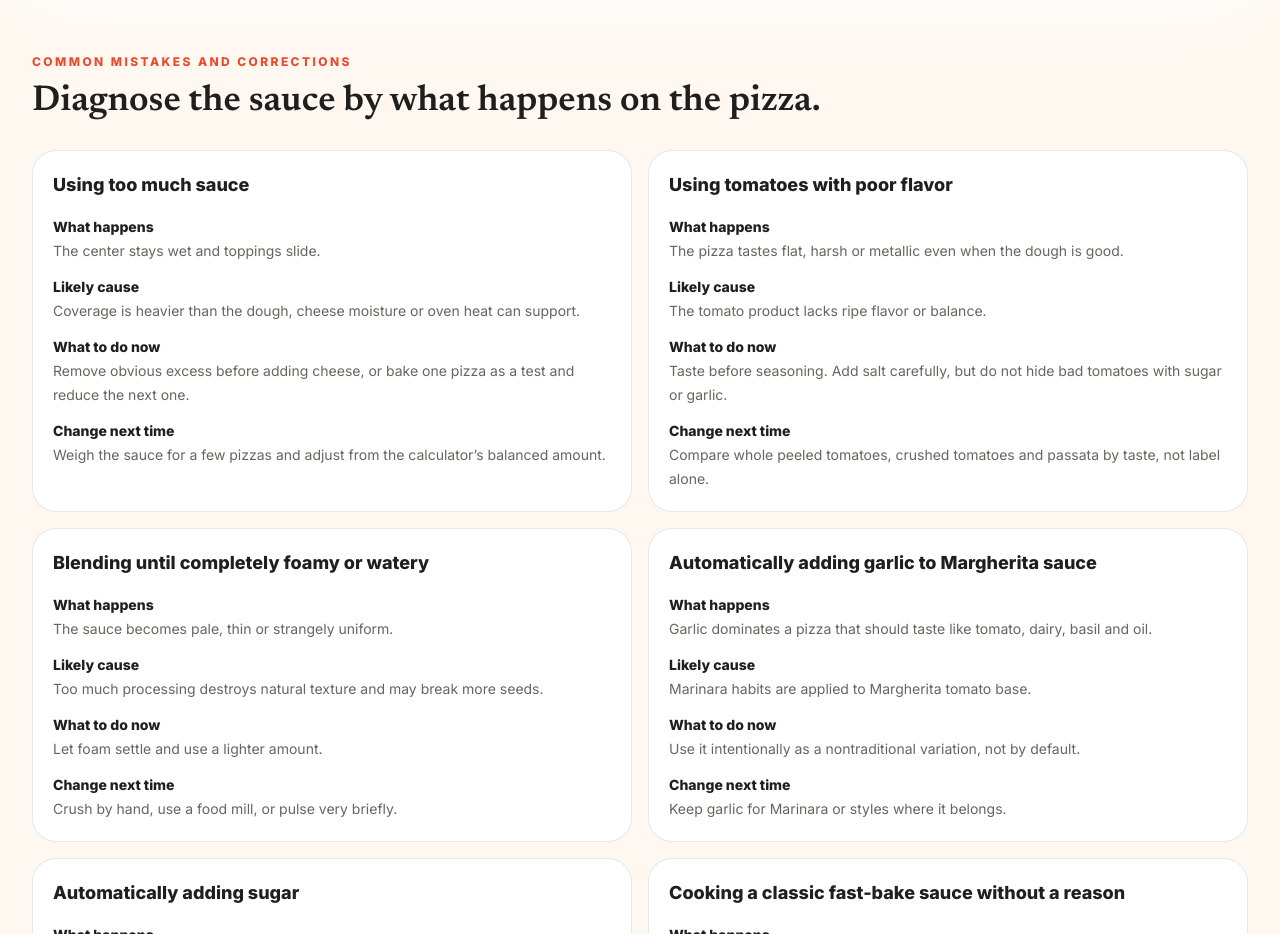
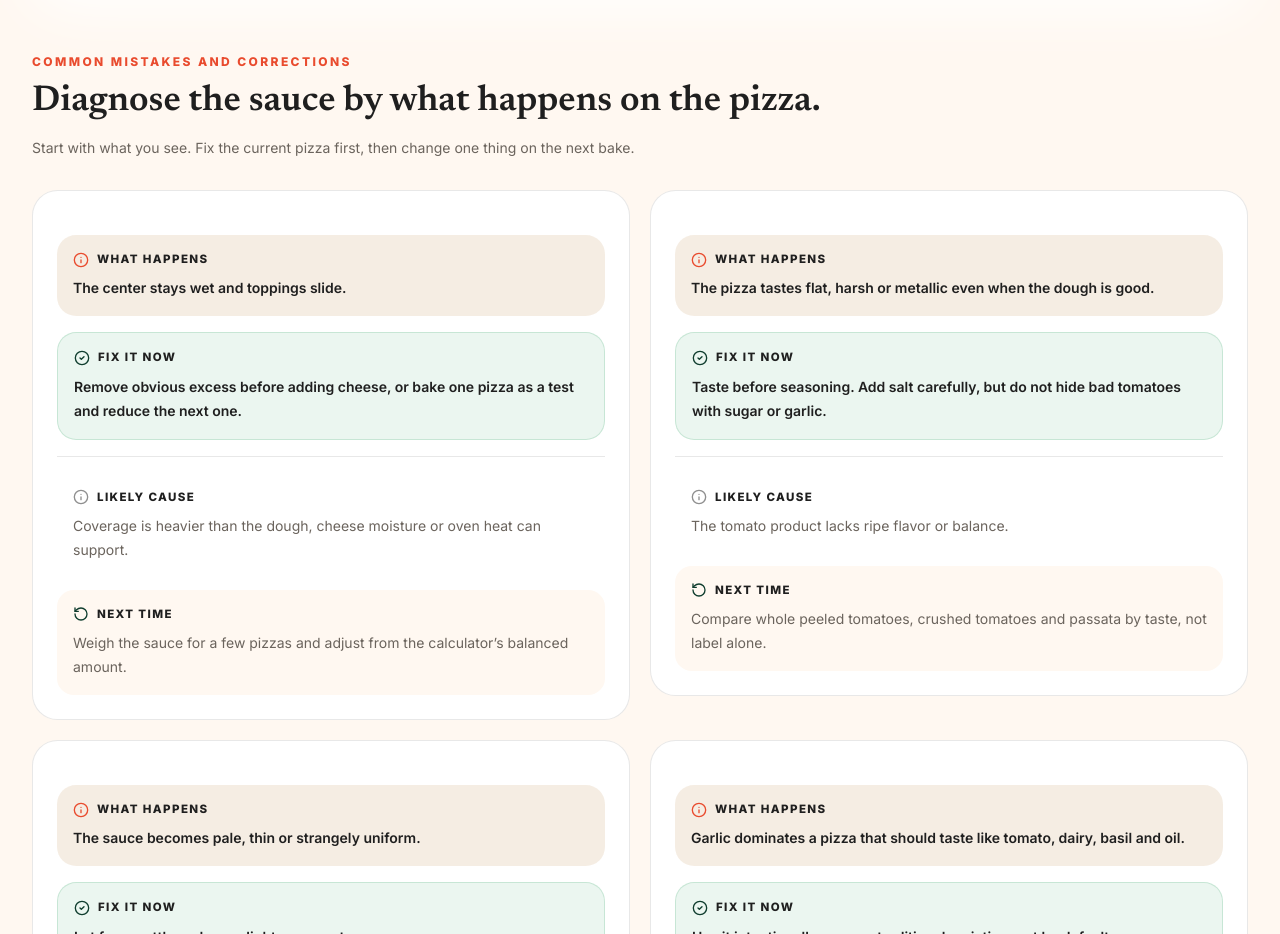
Before and after one commit to maraforver-lab/Pizza, a Next.js app: page /sauce in a window 1280 px wide. Shown: the part 6680-7614 px from the top of the page. Built offline with nearby package versions, Linux system fonts and the light colour scheme; no server answers.

Commit message:
Patch 357: Improve Sauce mistake-card readability

```diff
--- a/app/sauce/page.tsx
+++ b/app/sauce/page.tsx
@@ -5,6 +5,7 @@ import SiteFooter from "@/components/SiteFooter";
 import { DoughToolsIcon, type DoughToolsIconName } from "@/components/icons";
 import { LearningBreadcrumbs } from "@/components/learning/RelatedLearning";
 import SauceCalculator from "@/components/sauce/SauceCalculator";
+import SauceMistakeCard from "@/components/sauce/SauceMistakeCard";
 
 export const metadata: Metadata = {
   title: "Pizza Sauce Guide and Calculator | DoughTools",
@@ -413,17 +414,19 @@ export default function SaucePage() {
           <h2 id="mistakes-title" className="mt-3 font-display text-4xl font-semibold">
             Diagnose the sauce by what happens on the pizza.
           </h2>
-          <div className="mt-7 grid gap-4 lg:grid-cols-2">
+          <p className="mt-3 max-w-2xl text-sm leading-7 text-muted">
+            Start with what you see. Fix the current pizza first, then change one thing on the next bake.
+          </p>
+          <div className="mt-7 grid items-start gap-5 lg:grid-cols-2">
             {mistakes.map((mistake) => (
-              <article key={mistake.title} className="rounded-[1.5rem] border border-ink/10 bg-card p-5 shadow-soft">
-                <h3 className="text-lg font-extrabold">{mistake.title}</h3>
-                <dl className="mt-4 grid gap-3 text-sm leading-6 text-muted">
-                  <div><dt className="font-extrabold text-ink">What happens</dt><dd>{mistake.happens}</dd></div>
-                  <div><dt className="font-extrabold text-ink">Likely cause</dt><dd>{mistake.cause}</dd></div>
-                  <div><dt className="font-extrabold text-ink">What to do now</dt><dd>{mistake.now}</dd></div>
-                  <div><dt className="font-extrabold text-ink">Change next time</dt><dd>{mistake.next}</dd></div>
-                </dl>
-              </article>
+              <SauceMistakeCard
+                key={mistake.title}
+                title={mistake.title}
+                symptom={mistake.happens}
+                fixNow={mistake.now}
+                cause={mistake.cause}
+                nextTime={mistake.next}
+              />
             ))}
           </div>
           <Link href="/guide/pizza-troubleshooting" className="mt-5 inline-flex min-h-12 items-center justify-center rounded-full bg-ink px-5 text-sm font-extrabold text-white shadow-soft transition hover:-translate-y-0.5 hover:bg-forest">
--- /dev/null
+++ b/components/sauce/SauceMistakeCard.tsx
@@ -0,0 +1,98 @@
+"use client";
+
+import { useId, useState } from "react";
+import { DoughToolsIcon } from "@/components/icons";
+
+export type SauceMistakeCardProps = {
+  cause: string;
+  fixNow: string;
+  nextTime: string;
+  symptom: string;
+  title: string;
+};
+
+function Label({ children }: { children: string }) {
+  return <span className="text-[0.72rem] font-extrabold uppercase tracking-[.12em] text-ink/54">{children}</span>;
+}
+
+export default function SauceMistakeCard({ cause, fixNow, nextTime, symptom, title }: SauceMistakeCardProps) {
+  const [expanded, setExpanded] = useState(false);
+  const detailsId = useId();
+
+  return (
+    <article className="rounded-[1.6rem] border border-ink/10 bg-card p-5 shadow-soft sm:p-6">
+      <header className="flex items-start gap-3">
+        <span className="grid h-10 w-10 shrink-0 place-items-center rounded-2xl bg-tomato/10 text-tomato" aria-hidden="true">
+          <DoughToolsIcon name="warning" size={20} />
+        </span>
+        <div className="min-w-0">
+          <h3 className="text-xl font-extrabold leading-tight text-ink">{title}</h3>
+        </div>
+      </header>
+
+      <div className="mt-5 space-y-4">
+        <section className="rounded-[1.2rem] bg-flour/70 p-4" aria-label={`What happens: ${title}`}>
+          <div className="flex items-center gap-2">
+            <DoughToolsIcon name="information" size={16} className="text-tomato" />
+            <Label>What happens</Label>
+          </div>
+          <p className="mt-2 text-sm font-semibold leading-6 text-ink/76">{symptom}</p>
+        </section>
+
+        <section className="rounded-[1.2rem] border border-basil/20 bg-basil/10 p-4" aria-label={`Fix it now: ${title}`}>
+          <div className="flex items-center gap-2">
+            <DoughToolsIcon name="success" size={16} className="text-forest" />
+            <Label>Fix it now</Label>
+          </div>
+          <p className="mt-2 text-sm font-semibold leading-6 text-ink">{fixNow}</p>
+        </section>
+
+        <div className="hidden border-t border-ink/10 pt-4 lg:grid lg:gap-3">
+          <section className="rounded-[1.05rem] bg-white/70 p-4" aria-label={`Likely cause: ${title}`}>
+            <div className="flex items-center gap-2">
+              <DoughToolsIcon name="information" size={16} className="text-ink/50" />
+              <Label>Likely cause</Label>
+            </div>
+            <p className="mt-2 text-sm leading-6 text-muted">{cause}</p>
+          </section>
+          <section className="rounded-[1.05rem] bg-warm-background p-4" aria-label={`Next time: ${title}`}>
+            <div className="flex items-center gap-2">
+              <DoughToolsIcon name="restore" size={16} className="text-forest" />
+              <Label>Next time</Label>
+            </div>
+            <p className="mt-2 text-sm leading-6 text-muted">{nextTime}</p>
+          </section>
+        </div>
+
+        <div className="lg:hidden">
+          <button
+            type="button"
+            aria-expanded={expanded}
+            aria-controls={detailsId}
+            onClick={() => setExpanded((value) => !value)}
+            className="flex min-h-12 w-full items-center justify-between gap-3 rounded-[1.1rem] border border-ink/10 bg-white px-4 py-3 text-left text-sm font-extrabold text-ink transition hover:border-tomato/30 focus-visible:outline focus-visible:outline-2 focus-visible:outline-offset-2 focus-visible:outline-tomato"
+          >
+            <span>Why it happened and what to change next time</span>
+            <DoughToolsIcon name={expanded ? "chevron-up" : "chevron-down"} size={20} className="shrink-0 text-tomato" />
+          </button>
+          <div id={detailsId} hidden={!expanded} className="mt-3 space-y-3 border-t border-ink/10 pt-3">
+            <section className="rounded-[1.05rem] bg-white/70 p-4" aria-label={`Likely cause: ${title}`}>
+              <div className="flex items-center gap-2">
+                <DoughToolsIcon name="information" size={16} className="text-ink/50" />
+                <Label>Likely cause</Label>
+              </div>
+              <p className="mt-2 text-sm leading-6 text-muted">{cause}</p>
+            </section>
+            <section className="rounded-[1.05rem] bg-warm-background p-4" aria-label={`Next time: ${title}`}>
+              <div className="flex items-center gap-2">
+                <DoughToolsIcon name="restore" size={16} className="text-forest" />
+                <Label>Next time</Label>
+              </div>
+              <p className="mt-2 text-sm leading-6 text-muted">{nextTime}</p>
+            </section>
+          </div>
+        </div>
+      </div>
+    </article>
+  );
+}
```
Also changed, not shown: 1 other file (tests, documents, lock files or other folders).
